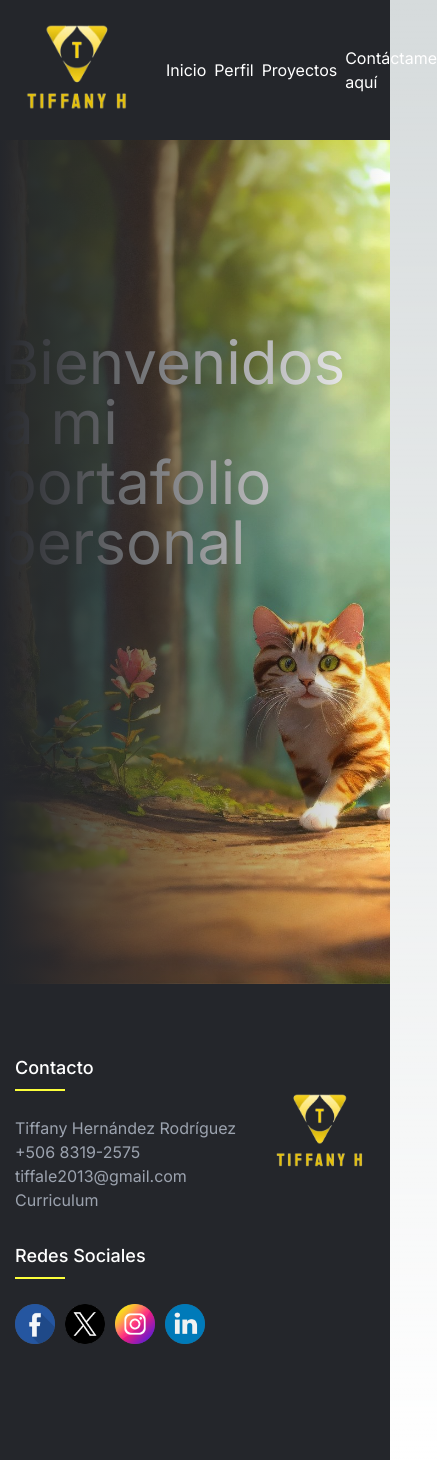
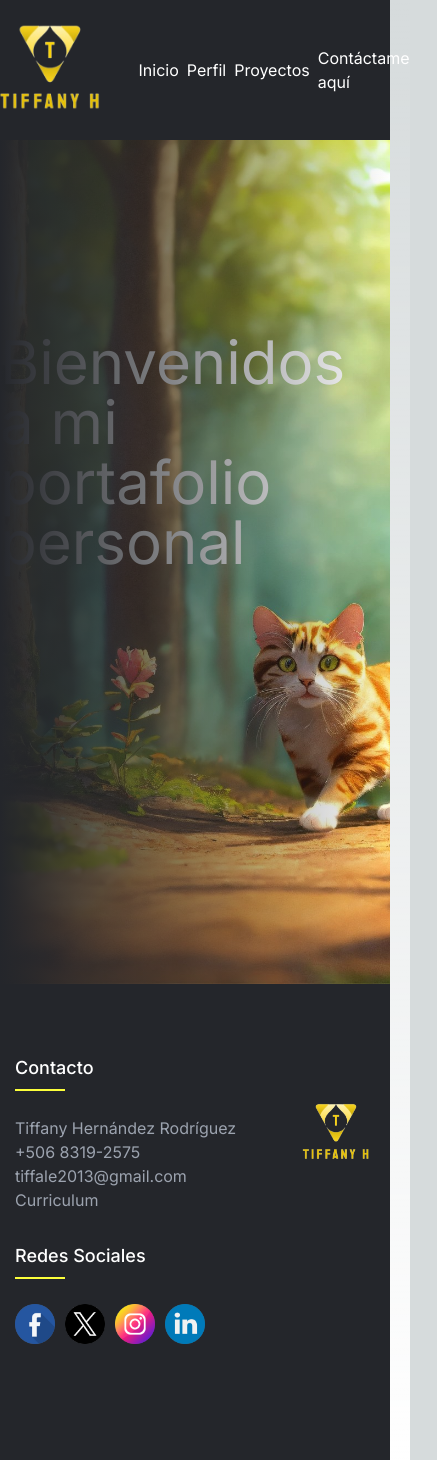
Before and after one commit to tihernan/portafolio_personal, a Next.js app: page / in a window 390 px wide. Shown: the whole page, 437 px wide, since content can reach past the window. Built offline with nearby package versions, Linux system fonts and the light colour scheme.

Commit message:
Header y footer
Más cambios en el display del footer y header en responsive :)

```diff
--- a/src/app/globals.css
+++ b/src/app/globals.css
@@ -79,19 +79,18 @@ body {
 @media (max-width: 1024px) {
   .nav-content {
     padding: 0 1rem;
-    justify-content: left;
+    justify-content: center;
     flex-direction: row;
   }
 
   .nav-links {
     gap: 1rem;
-    justify-content: left;
+    justify-content: center;
     flex-direction: row;
   }
 
   .header img.foto {
-    width: 70px;
-    height: 70px;
+    max-width: 80px;
     margin: 0 auto;
     margin-left: 0;
   }
@@ -104,13 +103,13 @@ body {
 @media (max-width: 768px) {
   .nav-content {
     padding: 0 1rem;
-    justify-content: left;
+    justify-content: center;
     flex-direction: row;
   }
 
   .nav-links {
     gap: 1rem;
-    justify-content: left;
+    justify-content: center;
     flex-direction: row;
   }
 
@@ -129,13 +128,13 @@ body {
 @media (max-width: 480px) {
   .nav-content {
     padding: 0 0.5rem;
-    justify-content: left;
+    justify-content: center;
     flex-direction: row;
   }
 
   .nav-links {
     gap: 0.5rem;
-    justify-content: left;
+    justify-content: center;
     flex-direction: row;
   }
 
@@ -291,13 +290,15 @@ html {
   .footer img.logo {
     margin-top: 0;
     margin-bottom: 30px;
-    width: 150px;
-    height: 150px;
+    max-width: 100px;
   }
 
-  .footer-col {
-    text-align: center;
+  .row {
+    justify-content: left;
+    align-items: center;
+    text-align: left;
   }
+
 }
 
 @media (max-width: 574px) {
```
